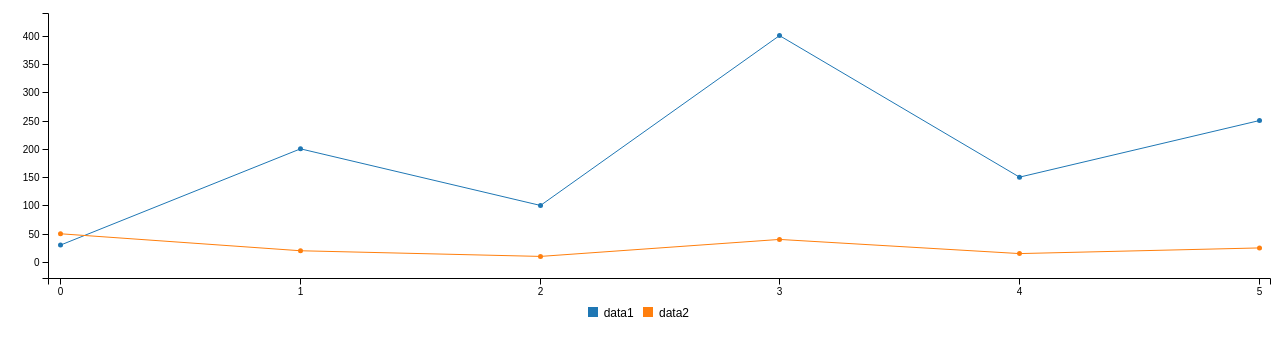
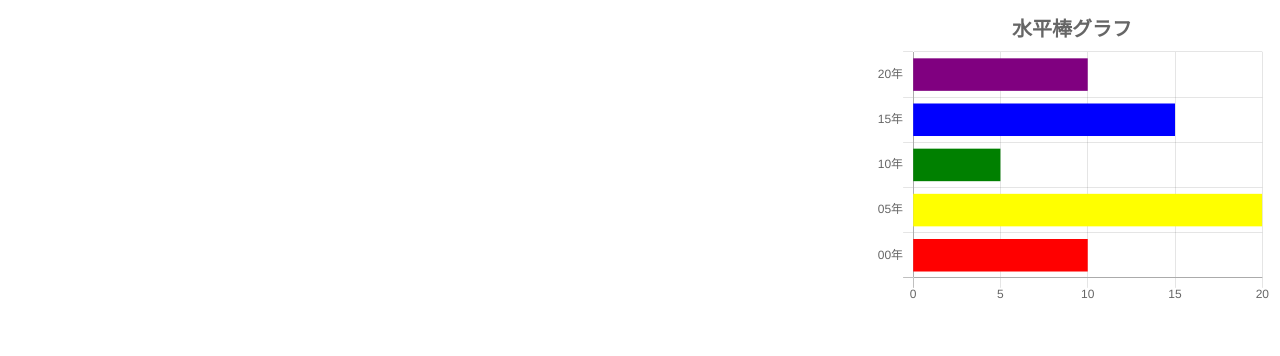
Before and after one commit to kachisvp/c3js, a plain HTML site: page index.html in a window 1280 px wide. Drawn offline with nearby package versions, Linux system fonts and the light colour scheme.

Commit message:
Chart.jsの記述を見つけたので保存

```diff
--- a/index.html
+++ b/index.html
@@ -12,24 +12,70 @@
     <script src="d3.min.js"></script>
     <script src="c3.min.js"></script>
 
+    <!-- Load Chart.js -->
+    <script src="https://cdnjs.cloudflare.com/ajax/libs/Chart.js/2.8.0/Chart.bundle.min.js"></script>
+
     <title>svp-web.com</title>
 </head>
 
-<body>
-    <!-- lineChart -->
-    <div id="lineChart"></div>
+<body onload="実行()">
+    <script>
+        function 実行() {
+            水平棒グラフ();
+        }
+    </script>
 
-    <div id="lineChartSource">
+    <!-- horizontalBar -->
+    <div style="float: right">
+        <canvas id="水平棒グラフ表示場所" width="400" height="300" style="display: block;"></canvas>
+    </div>
+
+    <div id="水平棒グラフソース">
         <script>
-            var chart = c3.generate({
-                bindto: '#lineChart',
-                data: {
-                    columns: [
-                        ['data1', 30, 200, 100, 400, 150, 250],
-                        ['data2', 50, 20, 10, 40, 15, 25]
-                    ]
-                }
-            });
+            function 水平棒グラフ() {
+                var ctx = document.getElementById("水平棒グラフ表示場所").getContext('2d');
+                var myChart = new Chart(ctx, {
+                    type: "horizontalBar", // 水平棒グラフ
+                    data: {
+                        labels: ["00年", "05年", "10年", "15年", "20年"],
+                        datasets: [
+                            {
+                                label: "系列Ａ",
+                                data: [10, 20, 5, 15, 10],
+                                backgroundColor: ["red", "yellow", "green", "blue", "purple"]
+                            }
+                        ]
+                    },
+                    options: {
+                        responsive: false,
+                        title: {
+                            display: true,
+                            fontSize: 20,
+                            text: "水平棒グラフ"
+                        },
+                        legend: {
+                            display: false,
+                        },
+                        scales: {
+                            xAxes: [ // Ｘ軸のオプション
+                                {
+                                    ticks: {
+                                        min: 0
+                                    }
+                                }
+                            ],
+                            yAxes: [                   //
+                                {                      //
+                                    ticks: {           //
+                                        reverse: true  // 行の反転をさせたいのですが無視されています
+                                    }                  //
+                                }                      //
+                            ]                          //
+                        }
+
+                    }
+                });
+            }
         </script>
     </div>
 </body>
```
Also changed, not shown: 1 other file.
